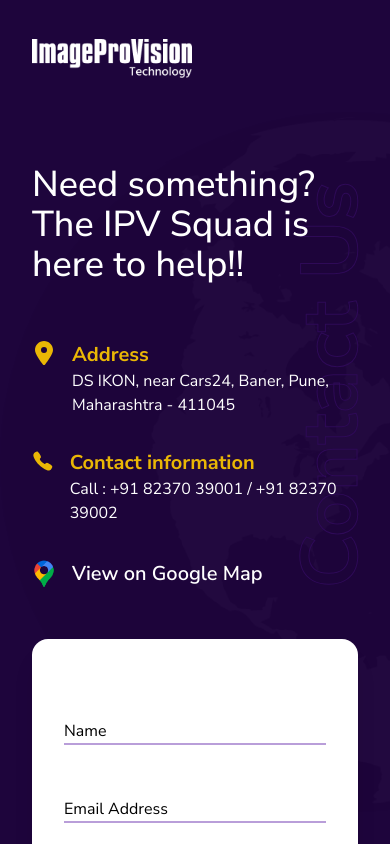
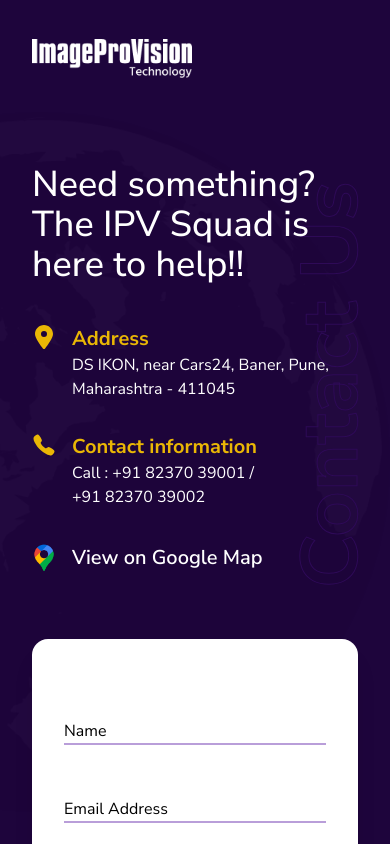
Before and after one commit to fmhabib/imageprovision, a React (Vite) app: page / in a window 390 px wide. Shown: the top 844 px of the page. Built offline with nearby package versions, Linux system fonts and the light colour scheme.

Commit message:
commit bolte

```diff
--- a/src/pages/contact.tsx
+++ b/src/pages/contact.tsx
@@ -17,7 +17,7 @@ const Contact = () => {
         }, {
             icon: <IoCall className="text-[#EAB705] text-2xl" />,
             title: "Contact information",
-            description: "Call : +91 82370 39001 / +91 82370 39002"
+            description: isMobile ? 'Call : +91 82370 39001 /<br/> +91 82370 39002' : 'Call : +91 82370 39001 / +91 82370 39002'
         }
     ]
 
@@ -57,8 +57,8 @@ const Contact = () => {
 
     return (
         <div className="w-full h-full overflow-hidden">
-            <div className="bg-[#1E053C] pt-20 pb-12 min-[900px]:py-20 w-full">
-                <div className="absolute top-28 z-0 w-full h-[700px] bg-[url('/global.png')] bg-no-repeat bg-cover bg-left-top" style={{ opacity: 0.02 }}></div>
+            <div className="bg-[#1E053C] pt-20 pb-16 min-[900px]:py-20 w-full">
+                <div className="absolute top-28 z-0 w-full h-[700px] bg-[url('/global.png')] bg-no-repeat bg-cover bg-right-top min-[900px]:bg-left-top" style={{ opacity: 0.02 }}></div>
                 <div className="max-w-[1100px] mx-auto max-[900px]:px-8 max-[1280px]:pr-8">
                     <div className="w-full relative">
                         <h1 className="absolute inset-0 top-6 text-transparent font-bold justify-center items-center hidden md:flex text-[140px]" style={{ WebkitTextStroke: '1px #2E0A57' }}>
@@ -71,7 +71,7 @@ const Contact = () => {
                     <div className="w-full flex justify-end">
                         <div className="w-full min-[900px]:w-[97%] relative z-10 max-[900px]:flex-col flex items-start justify-between text-white">
                             <div className="max-[900px]:w-full">
-                                <h1 className="text-3xl min-[350px]:text-4xl min-[500px]:text-5xl xl:text-[55px] font-medium xl:leading-[65px] pb-10"> Need something? <br /> The IPV Squad is <br /> here to help!! </h1>
+                                <h1 className="text-3xl min-[350px]:text-4xl min-[500px]:text-5xl xl:text-[55px] font-medium xl:leading-[65px] pb-6 min-[900px]:pb-10"> Need something? <br /> The IPV Squad is <br /> here to help!! </h1>
                                 {headerInfo && headerInfo.map((item, index) => (
                                     <div key={index} className="flex items-start gap-4 py-4">
                                         {item.icon}
```
